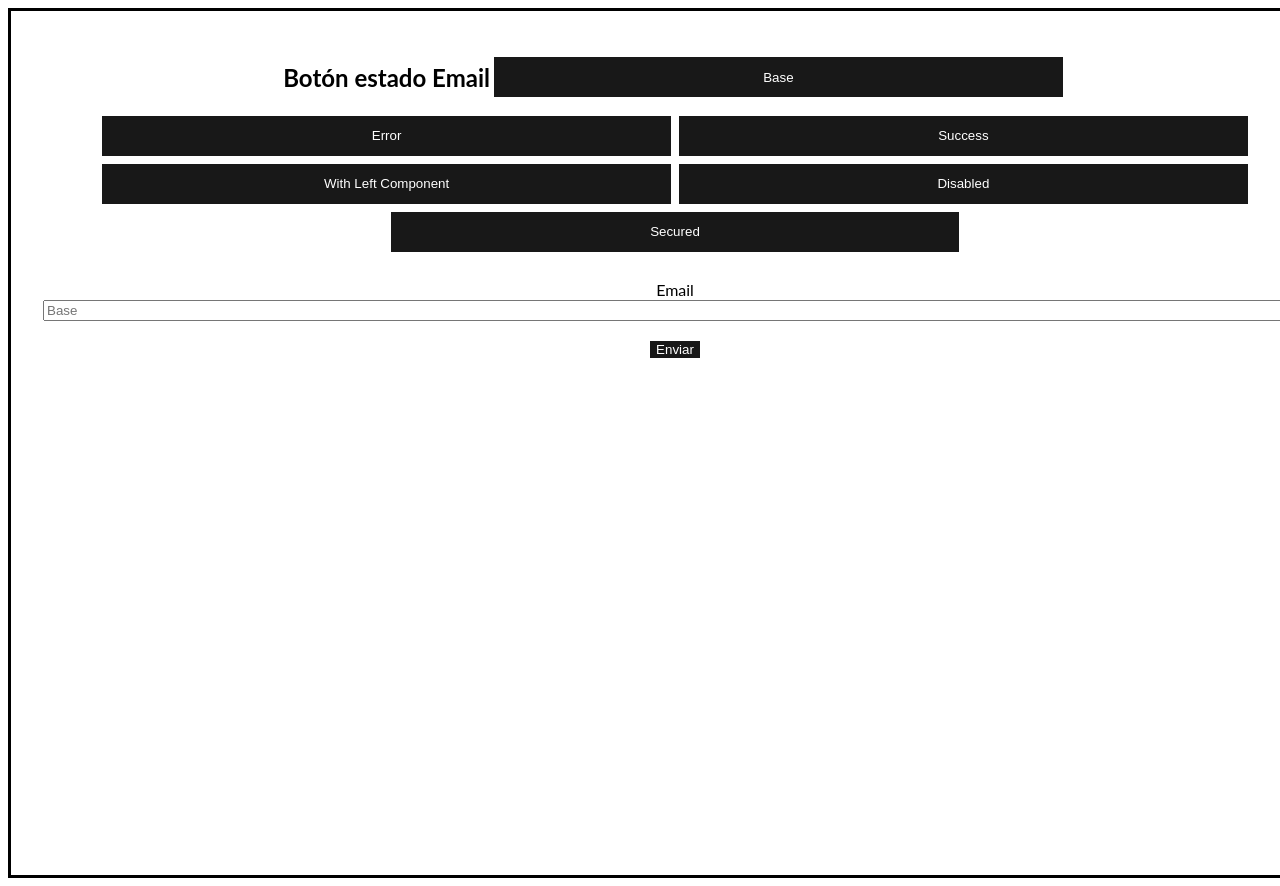
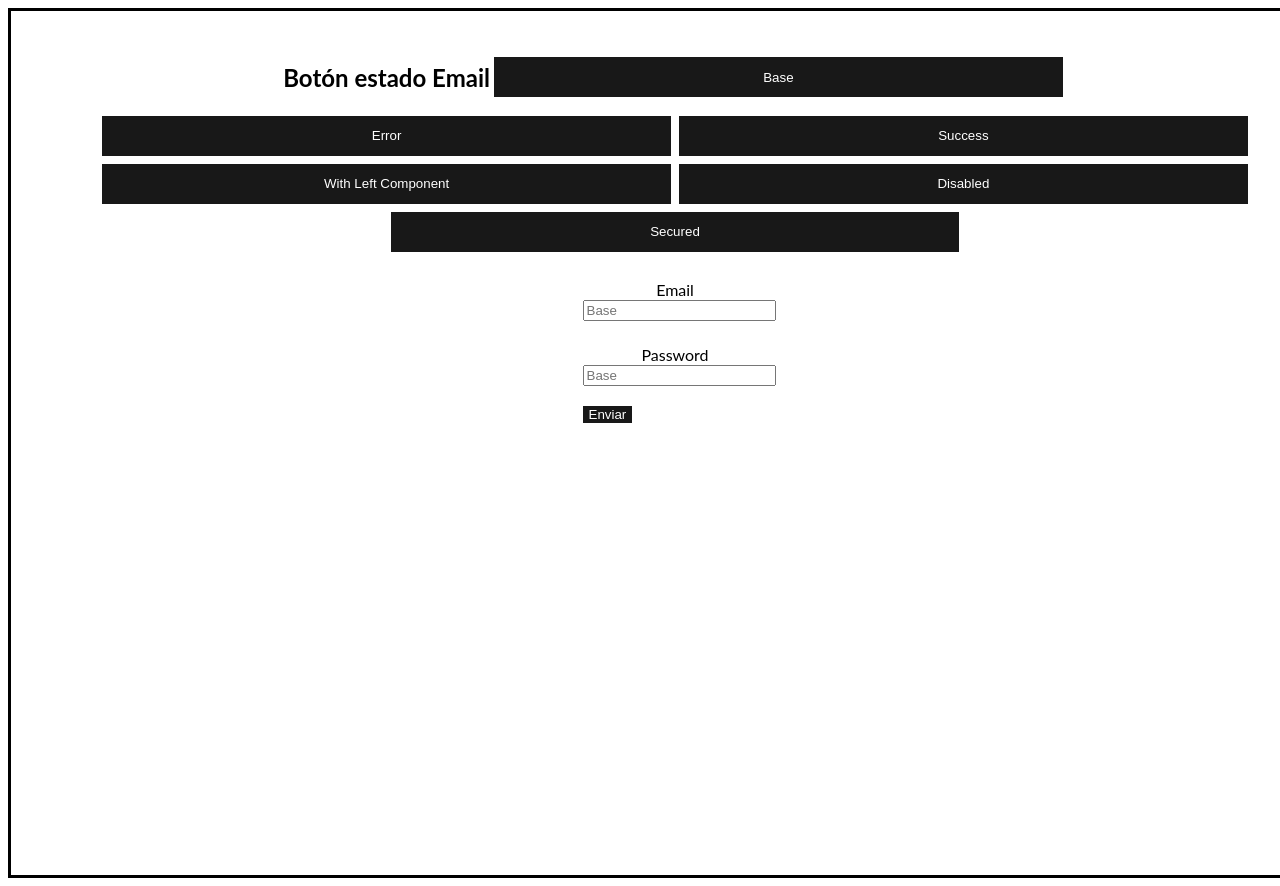
Before and after one commit to aleWidom/front-banie, a Next.js app: page / in a window 1280 px wide. Shown: the top 886 px of the page. Built offline with nearby package versions, Linux system fonts and the light colour scheme.

Commit message:
react hook form

```diff
--- a/package.json
+++ b/package.json
@@ -17,6 +17,7 @@
     "next": "13.4.19",
     "react": "18.2.0",
     "react-dom": "18.2.0",
+    "react-hook-form": "^7.47.0",
     "react-icons": "^4.11.0",
     "sass": "^1.68.0",
     "typescript": "5.2.2"
--- a/src/app/page.tsx
+++ b/src/app/page.tsx
@@ -1,16 +1,30 @@
+"use client"
 import { Button } from "@/components/atoms";
 import { InputLabel } from "@/components/molecules";
 import { OptionsInputs } from "@/components/molecules/OptionsInputs";
 import styles from "./page.module.scss";
+import { useForm } from "react-hook-form";
+
 
 export default function Home() {
+
+  const {handleSubmit, register} = useForm()
+
+  console.log(register)
+
+  const onSubmit = handleSubmit((data)=> {
+    console.log(data)
+  })
+
   return (
     <div className={styles.container}>
       <OptionsInputs />
       <div className={styles.containerForm}>
-        <InputLabel titleLabel={"Email"} />
-        {/* <InputLabel titleLabel={"Password"} /> */}
-        <Button />
+        <form onSubmit={onSubmit}>
+          <InputLabel titleLabel={"Email"} htmlFor={"email"} register={register}/>
+           <InputLabel titleLabel={"Password"} htmlFor={"password"} register={register}/>
+          <Button />
+        </form>
       </div>
     </div>
   );
--- a/src/components/atoms/Input/InputView.tsx
+++ b/src/components/atoms/Input/InputView.tsx
@@ -3,34 +3,34 @@ import styles from "./InputView.module.scss";
 interface InputProps {
   type: string;
   textPlaceHolder: string;
-  valueInputEmail: string;
-  handleChangeEmail: any;
-  valueInputPassword?: string;
-  handleChangePassord?: any;
   styleInput: any;
   error: any;
+  register:any;
+  htmlFor: string;
   children?: React.ReactNode;
 }
 
 export const InputView = ({
   textPlaceHolder,
-  valueInputEmail,
-  handleChangeEmail,
   styleInput,
   type,
   error,
   children,
+  register,
+  htmlFor,
 }: InputProps) => {
+
+  console.log(register)
+
   return (
     <div className={styles.containerInputError}>
       <div className={styles.containerInput}>
         <input
           type={type}
           placeholder={textPlaceHolder}
-          value={valueInputEmail}
-          onChange={handleChangeEmail}
           style={styleInput}
           className={styles.input}
+          {...register(htmlFor)}
         />
         <span className={styles.children}>{children}</span>
       </div>
--- a/src/components/atoms/Input/index.tsx
+++ b/src/components/atoms/Input/index.tsx
@@ -1,24 +1,26 @@
 "use client"
-import { useContext, useState } from "react"
+import { useContext } from "react"
+import { useForm } from "react-hook-form";
 import { InputView } from "./InputView"
 import { InputContext } from "@/context/input"
 import { FaLock, FaCheck } from "react-icons/fa6";
 
 
+interface InputProps {
+  htmlFor : string;
+  register: any
+}
 
-
-export const Input = () => {
+export const Input = ({htmlFor, register}:InputProps) => {
 
     const {inputState}= useContext(InputContext)
 
-    const [valueInputEmail, setValueInPutEmail] = useState("")
-
-    const handleChangeEmail = (e: React.ChangeEvent<HTMLInputElement>) => {
-        setValueInPutEmail(e.target.value)
-    }
+    // const handleChangeEmail = (e: React.ChangeEvent<HTMLInputElement>) => {
+    //     setValueInPutEmail(e.target.value)
+    // }
 
     return (
-              <InputView type={inputState.type} textPlaceHolder={inputState.placeholder} valueInputEmail={inputState.value} handleChangeEmail={handleChangeEmail} styleInput={inputState.styleInput} error={inputState.placeholder === "Error" && "Debe colocar los datos correctamente."}>
+              <InputView type={"text"} register={register} htmlFor={htmlFor} textPlaceHolder={inputState.placeholder} styleInput={inputState.styleInput} error={inputState.placeholder === "Error" && "Debe colocar los datos correctamente."}>
                 {inputState.placeholder === "Left Component" && <FaCheck/>}
                 {inputState.placeholder === "Secured" &&  <FaLock/>}
               </InputView>
--- a/src/components/molecules/InputLabel/InputLabelView.tsx
+++ b/src/components/molecules/InputLabel/InputLabelView.tsx
@@ -3,13 +3,15 @@ import styles from "./InputLabelView.module.scss";
 
 interface InputLabelProps {
   titleLabel: string;
+  htmlFor: string;
+  register: any
 }
 
-export const InputLabelView = ({ titleLabel }: InputLabelProps) => {
+export const InputLabelView = ({ titleLabel,htmlFor, register }: InputLabelProps) => {
   return (
     <div className={styles.container}>
-      <label className={styles.header}>{titleLabel}</label>
-      <Input />
+      <label className={styles.header} htmlFor={htmlFor}>{titleLabel}</label>
+      <Input htmlFor={htmlFor} register={register} />
     </div>
   );
 };
--- a/src/components/molecules/InputLabel/index.tsx
+++ b/src/components/molecules/InputLabel/index.tsx
@@ -1,16 +1,16 @@
 "use client"
-import { useContext } from "react"
-import { InputContext } from "@/context/input"
 import { InputLabelView } from "./InputLabelView"
 
 
 interface InputGroupProps {
-    titleLabel: string
+    titleLabel: string;
+    htmlFor: string;
+    register: any
 }
 
 
-export const InputLabel = ({titleLabel}: InputGroupProps) => {
+export const InputLabel = ({titleLabel, htmlFor, register}: InputGroupProps) => {
     return (
-        <InputLabelView titleLabel={titleLabel}/>
+        <InputLabelView titleLabel={titleLabel} htmlFor={htmlFor} register={register}/>
     )
 }
--- a/src/interfaces/interfaces.ts
+++ b/src/interfaces/interfaces.ts
@@ -1,7 +1,7 @@
 
 
 export interface InfoButtonsState {
-    type: "Text",
+    type: "text",
     placeholder: string,
     value: "",
     styleInput: {}
```
Also changed, not shown: 1 other file (tests, documents, lock files or other folders).
